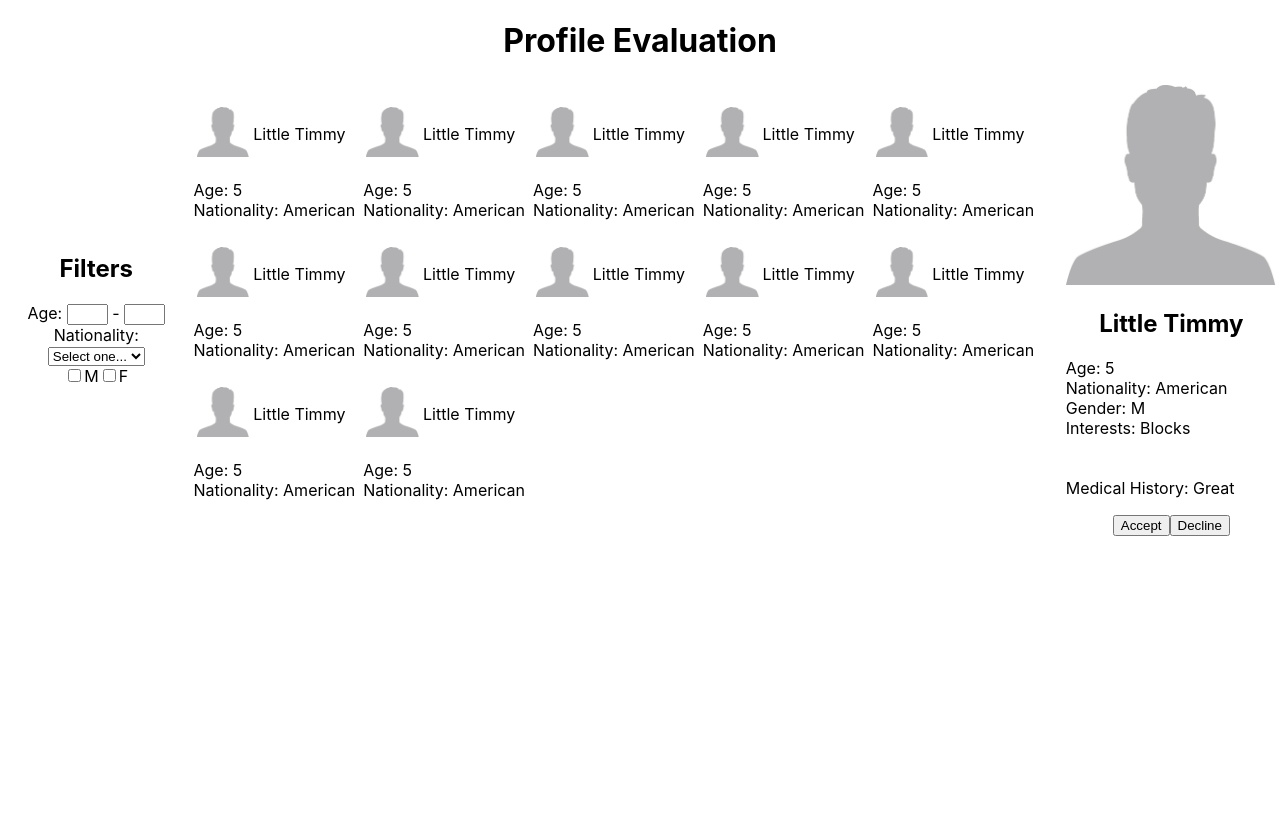
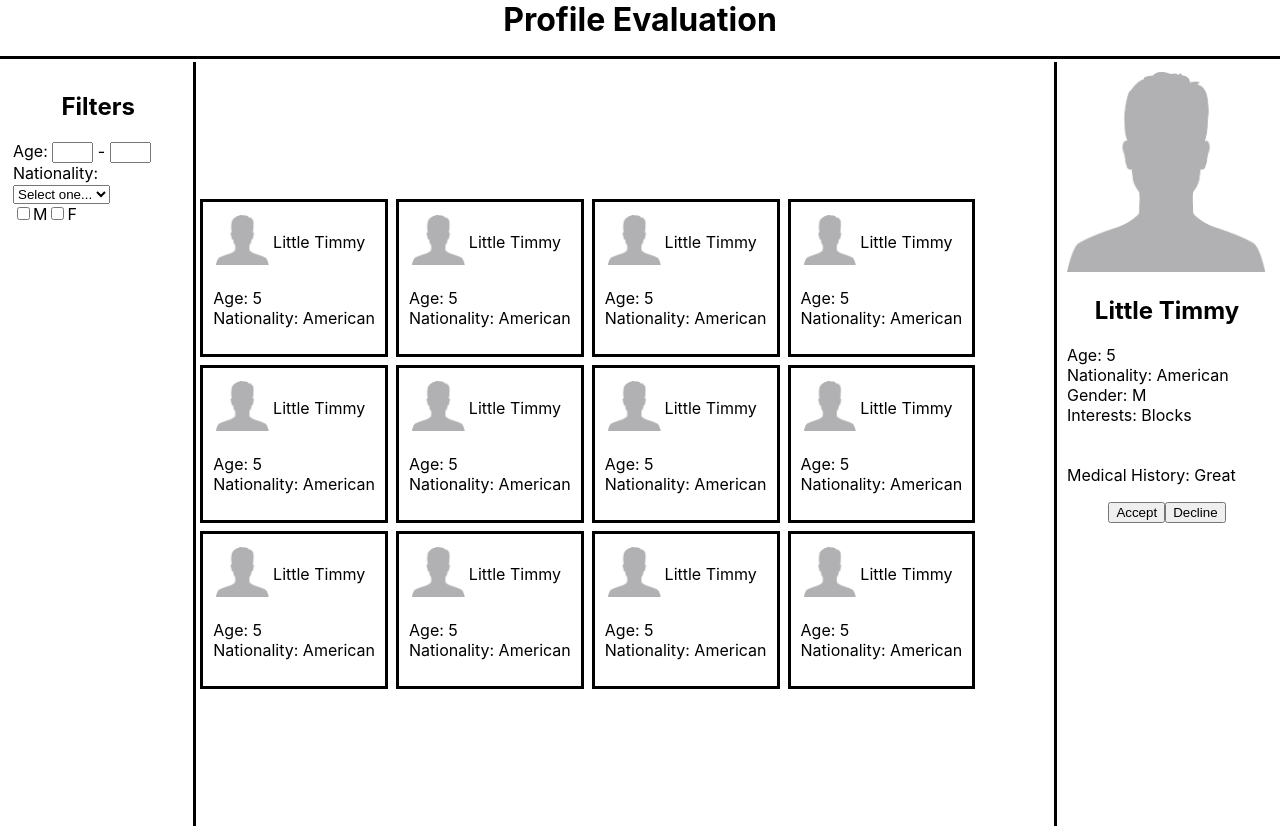
Before and after one commit to matedro/444_driftr, a React (Create React App) app: page / in a window 1280 px wide. Before the commit the page ends 800 px from the top, so only its background shows below. Built offline with nearby package versions, Linux system fonts and the light colour scheme; the HTML template or start-up script is replaced by a standard one.

Commit message:
Attempted some CSS on header, filter, summary, detail

```diff
--- /dev/null
+++ b/src/evaluation/Eval.css
@@ -0,0 +1,23 @@
+.Header {
+  border-bottom: solid;
+  margin: 0px;
+  height: 7vh;
+}
+
+.Filter {
+  border-right: solid;
+  padding: 10px;
+  height: 93vh;
+  margin: 0px;
+}
+
+.Summary {
+  border: solid;
+  padding: 10px;
+}
+
+.Detail {
+  border-left: solid;
+  padding: 10px;
+  height: 93vh;
+}
--- a/src/evaluation/EvalDetailParent.js
+++ b/src/evaluation/EvalDetailParent.js
@@ -3,11 +3,12 @@ import Grid from "@material-ui/core/Grid";
 import Filter from './Filter.js';
 import ProfileSummary from './ProfileSummary.js';
 import ProfileDetail from './ProfileDetail.js';
+import './Eval.css';
 
 function EvalDetailParent() {
   return (
     <div>
-      <h1>Profile Evaluation</h1>
+      <h1 className="Header">Profile Evaluation</h1>
       <table>
         <tr>
           <td><Filter /></td>
--- a/src/evaluation/Filter.js
+++ b/src/evaluation/Filter.js
@@ -1,9 +1,11 @@
 import React from 'react';
+import "./Eval.css"
 
 function Filter() {
   return (
-    <div>
+    <div className="Filter">
       <h2>Filters</h2>
+      <div align="left">
         <label>Age: <input size={2} /> - <input size={2} /></label>
         <label>Nationality: </label>
         <select>
@@ -15,6 +17,7 @@ function Filter() {
         <input type="checkbox" name="female" />
         <label for="female">F</label>
       </div>
+    </div>
   )
 }
 
--- a/src/evaluation/ProfileDetail.js
+++ b/src/evaluation/ProfileDetail.js
@@ -1,14 +1,15 @@
 import React from 'react';
 import man from '../profile/mannn.jpg';
+import "./Eval.css";
 
 function ProfileDetail() {
   return (
-    <div>
+    <div align="center" className="Detail">
       <img
         src={man}
         className="man"
-        alt="man" w
-        dth='200'
+        alt="man"
+        width='200'
         height='200'
       />
       <h2>Little Timmy</h2>
--- a/src/evaluation/ProfileSummary.js
+++ b/src/evaluation/ProfileSummary.js
@@ -1,9 +1,10 @@
 import React from 'react';
 import man from "../profile/mannn.jpg";
+import "./Eval.css";
 
 function ProfileSummary() {
   return (
-    <div>
+    <div className="Summary">
       <table>
         <tr>
           <td>
```
Also changed, not shown: src/evaluation/Filter.css (added). Lines whose indentation alone changed are shown as unchanged.
